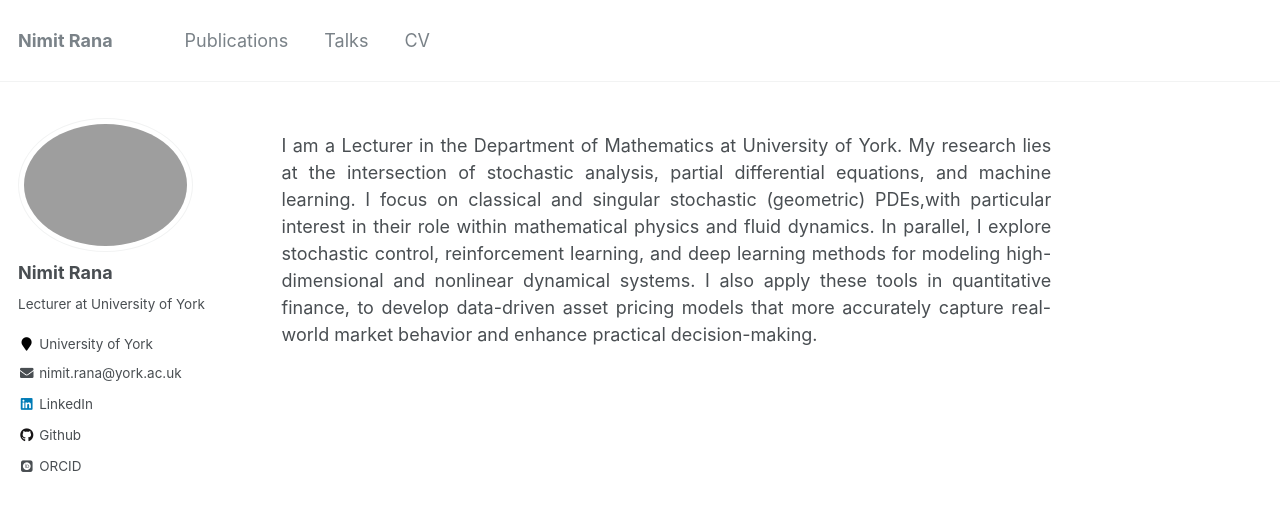
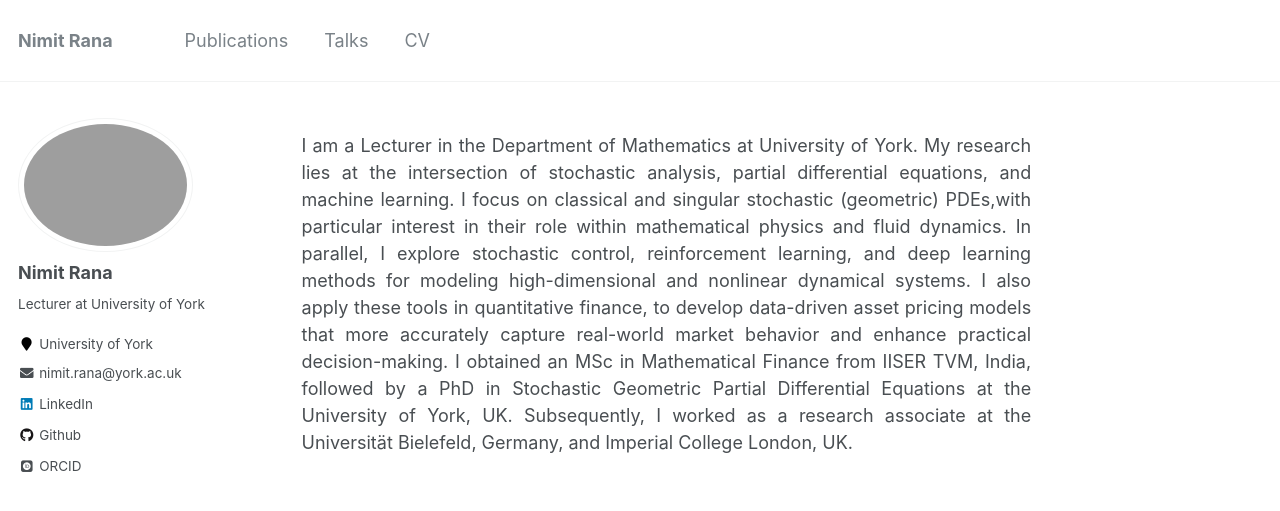
Before and after one commit to rananimit/rananimit.github.io, a Jekyll site: the page built from _pages/about.md, in a window 1280 px wide. Shown: the top 511 px of the page. Built offline with Jekyll 4.4.1, drawn with Linux system fonts in a browser that asks for light colours; some web fonts are replaced.

Commit message:
Update about.md

```diff
--- a/_pages/about.md
+++ b/_pages/about.md
@@ -8,10 +8,23 @@ redirect_from:
   - /about.html
 ---
 
-<div style="text-align: justify;">
+<style>
+.justified {
+  max-width: 100% !important;
+  width: 100% !important;
+  text-align: justify;
+  padding: 0 20px;
+  box-sizing: border-box;
+}
+</style>
+
+<div class="justified">
+
 I am a Lecturer in the Department of Mathematics at University of York.
 
 My research lies at the intersection of stochastic analysis, partial differential equations, and machine learning. I focus on classical and singular stochastic (geometric) PDEs,with particular interest in their role within mathematical physics and fluid dynamics. In parallel, I explore stochastic control, reinforcement learning, and deep learning methods for modeling high-dimensional and nonlinear dynamical systems. I also apply these tools in quantitative finance, to develop data-driven asset pricing models that more accurately capture real-world market behavior and enhance practical decision-making.
 
+I obtained an MSc in Mathematical Finance from IISER TVM, India, followed by a PhD in Stochastic Geometric Partial Differential Equations at the University of York, UK. Subsequently, I worked as a research associate at the Universität Bielefeld, Germany, and Imperial College London, UK.
+
 
 </div>
```
